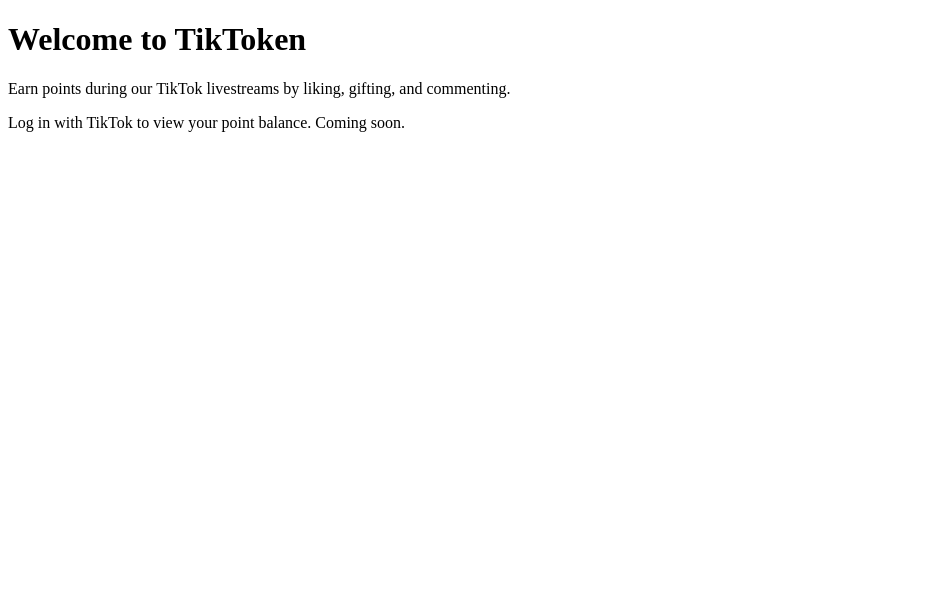
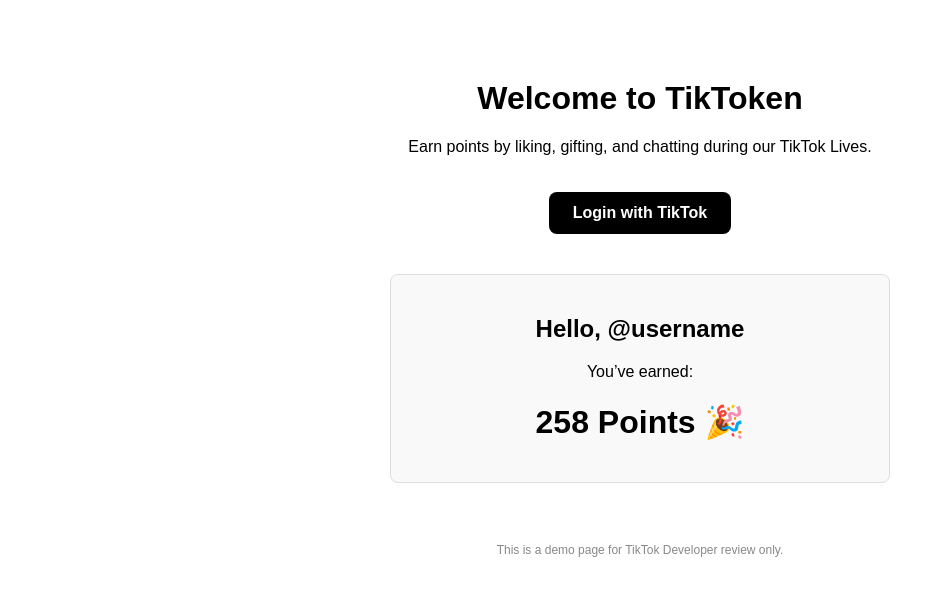
Before and after one commit to digital-farms/ParticleAI, a website: page docs/PointsDashboard.html in a window 1280 px wide. Shown: the whole page, without its empty margins (0-945 px from the left). Drawn offline with Linux system fonts and the light colour scheme.

Commit message:
Update PointsDashboard.html

```diff
--- a/docs/PointsDashboard.html
+++ b/docs/PointsDashboard.html
@@ -2,11 +2,51 @@
 <html lang="en">
 <head>
   <meta charset="UTF-8" />
-  <title>TikToken</title>
+  <title>TikToken — Demo</title>
+  <style>
+    body {
+      font-family: sans-serif;
+      max-width: 500px;
+      margin: 80px auto;
+      text-align: center;
+    }
+    .login-btn {
+      display: inline-block;
+      padding: 12px 24px;
+      background-color: #000;
+      color: #fff;
+      font-weight: bold;
+      text-decoration: none;
+      border-radius: 8px;
+      margin-top: 20px;
+    }
+    .fake-user {
+      margin-top: 40px;
+      padding: 20px;
+      border: 1px solid #ddd;
+      border-radius: 8px;
+      background-color: #f9f9f9;
+    }
+  </style>
 </head>
 <body>
+
   <h1>Welcome to TikToken</h1>
-  <p>Earn points during our TikTok livestreams by liking, gifting, and commenting.</p>
-  <p>Log in with TikTok to view your point balance. Coming soon.</p>
+  <p>Earn points by liking, gifting, and chatting during our TikTok Lives.</p>
+
+  <!-- Заглушка кнопки авторизации -->
+  <a class="login-btn" href="#">Login with TikTok</a>
+
+  <!-- Фейковый блок — как будто пользователь уже авторизовался -->
+  <div class="fake-user">
+    <h2>Hello, @username</h2>
+    <p>You’ve earned:</p>
+    <h1>258 Points 🎉</h1>
+  </div>
+
+  <p style="margin-top: 60px; color: #888; font-size: 12px;">
+    This is a demo page for TikTok Developer review only.
+  </p>
+
 </body>
 </html>
```
